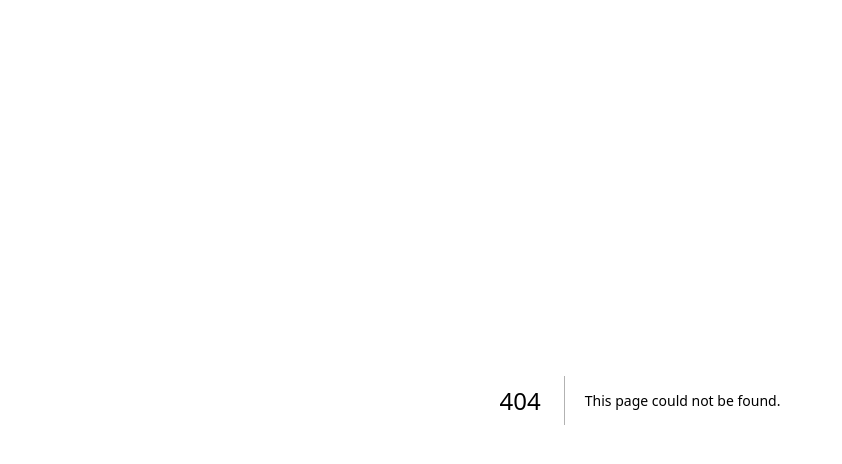
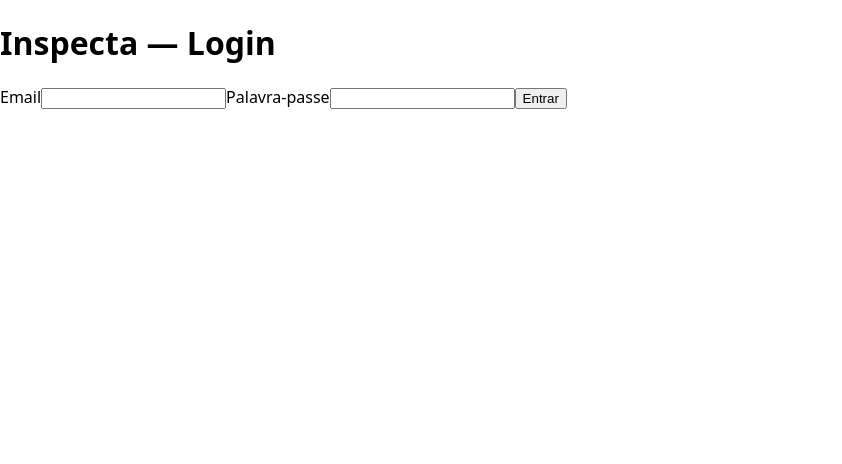
Before and after one commit to caciatory/plataforma-de-inspe-o, a Next.js app: page /login in a window 1280 px wide. Before the commit this address had no page. Shown: the top 464 px of the page, without its empty margins (0-842 px from the left). Built offline with nearby package versions, Linux system fonts and the light colour scheme.

Commit message:
feat: add minimal login page

```diff
--- /dev/null
+++ b/app/login/page.tsx
@@ -0,0 +1,59 @@
+"use client";
+
+import { useState, type FormEvent } from "react";
+import { useRouter } from "next/navigation";
+import { createClient } from "@/lib/supabase/client";
+
+export default function LoginPage() {
+  const router = useRouter();
+  const [email, setEmail] = useState("");
+  const [password, setPassword] = useState("");
+  const [error, setError] = useState<string | null>(null);
+  const [loading, setLoading] = useState(false);
+
+  async function handleSubmit(e: FormEvent) {
+    e.preventDefault();
+    setLoading(true);
+    setError(null);
+
+    const supabase = createClient();
+    const { error: signInError } = await supabase.auth.signInWithPassword({ email, password });
+
+    setLoading(false);
+    if (signInError) {
+      setError("Email ou palavra-passe inválidos.");
+      return;
+    }
+
+    router.push("/inspections/new");
+    router.refresh();
+  }
+
+  return (
+    <main>
+      <h1>Inspecta — Login</h1>
+      <form onSubmit={handleSubmit}>
+        <label htmlFor="email">Email</label>
+        <input
+          id="email"
+          type="email"
+          required
+          value={email}
+          onChange={(e) => setEmail(e.target.value)}
+        />
+        <label htmlFor="password">Palavra-passe</label>
+        <input
+          id="password"
+          type="password"
+          required
+          value={password}
+          onChange={(e) => setPassword(e.target.value)}
+        />
+        {error && <p role="alert">{error}</p>}
+        <button type="submit" disabled={loading}>
+          {loading ? "A entrar..." : "Entrar"}
+        </button>
+      </form>
+    </main>
+  );
+}
--- a/vitest.config.ts
+++ b/vitest.config.ts
@@ -1,8 +1,14 @@
 import { defineConfig } from "vitest/config";
 import react from "@vitejs/plugin-react";
+import path from "path";
 
 export default defineConfig({
   plugins: [react()],
+  resolve: {
+    alias: {
+      "@": path.resolve(__dirname, "./"),
+    },
+  },
   test: {
     environment: "jsdom",
     setupFiles: ["./vitest.setup.ts"],
--- a/vitest.setup.ts
+++ b/vitest.setup.ts
@@ -1 +1,7 @@
 import "@testing-library/jest-dom/vitest";
+import { cleanup } from "@testing-library/react";
+import { afterEach } from "vitest";
+
+afterEach(() => {
+  cleanup();
+});
```
Also changed, not shown: 1 other file (tests, documents, lock files or other folders).
